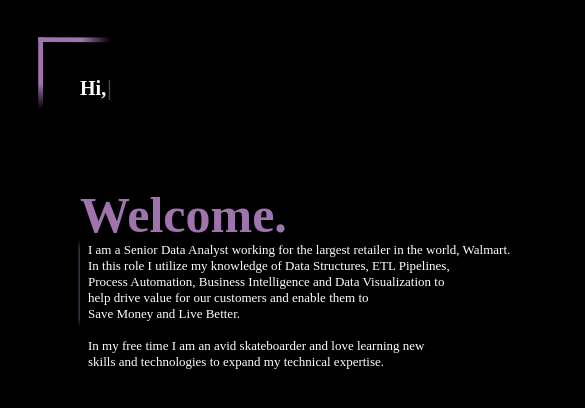
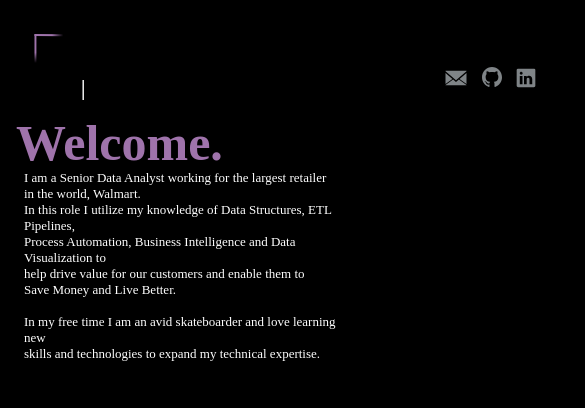
Before and after one commit to dbo-keeganpatton/React.js_personal_site, a React (Create React App) app: page / in a window 390 px wide. Shown: the top 408 px of the page, 585 px wide, since content can reach past the window. Built offline with nearby package versions, Linux system fonts and the light colour scheme; a web font is replaced by a local one.

Commit message:
begin work on responsive layout

```diff
--- a/src/pages/MainPage.css
+++ b/src/pages/MainPage.css
@@ -1,3 +1,4 @@
+
 /******************************
 	  App Style and Fonts
 ******************************/
@@ -26,48 +27,43 @@ body {
 	background-size: cover;
 }
 
-
-
 /******************************
    Top left Border Container
 ******************************/
 .top-left-container {
 	position: absolute;
-	width: 100.0rem;
-	height: 100.0rem;
-	top: 1.0rem;
-	left: 1.0rem;
+	width: 100rem;
+	height: 100rem;
+	top: 1rem;
+	left: 1rem;
 }
 
 .top-left-border {
 	position: absolute;
 	width: 5%;
 	height: auto;
-	top: 1.0rem;
-	left: 1.0rem;
+	top: 1rem;
+	left: 1rem;
 }
 
 .typewriter {
 	font-family: 'CaskaydiaCoveNerdFont';
 	font-size: 10px;
 	position: absolute;
-	left: 4.0rem;
-	top: 3.0rem;
+	left: 4rem;
+	top: 3rem;
 	color: white;
 }
-
-
 
 /******************************
 		     Bio
 ******************************/
 .bio-container {
 	position: absolute;
-	width: 50.0rem;
-	height: 70.0rem;
+	width: 50rem;
+	height: 70rem;
 	top: 9.5rem;
-	left: 5.0rem;
-
+	left: 5rem;
 }
 
 .bio-header {
@@ -94,18 +90,15 @@ body {
 	top: 0.5rem;
 }
 
-
-
 /******************************
 		 Social Links
 ******************************/
 .links-container {
 	position: absolute;
-	width: 5.0rem;
-	height: 5.0rem;
-	top: 3.0rem;
+	width: 5rem;
+	height: 5rem;
+	top: 3rem;
 	left: 60rem;
-
 }
 
 .mail-link {
@@ -113,8 +106,7 @@ body {
 	height: 35.5%;
 	width: auto;
 	left: -2.4rem;
-		top: 1.0rem;
-
+	top: 1rem;
 }
 
 .github-link {
@@ -123,7 +115,6 @@ body {
 	width: auto;
 	left: 0.1rem;
 	top: 1.2rem;
-
 }
 
 .linkedin-link {
@@ -132,28 +123,23 @@ body {
 	width: auto;
 	left: 2rem;
 	top: 1rem;
-
 }
-
-
 
 /******************************
  Bottom Right Border Container
 ******************************/
 .bottom-right-container {
 	position: absolute;
-	width: 100.0rem;
-	height: 100.0rem;
-	top: 20.0rem;
-	left: 56.99rem;
-
+	width: 100rem;
+	height: 100rem;
+	top: 20rem;
+	left: 57rem;
 }
 
 .bottom-right-border {
 	position: absolute;
 	width: 10%;
 	height: auto;
-
 }
 
 .projects-border {
@@ -162,7 +148,6 @@ body {
 	height: auto;
 	bottom: 95rem;
 	right: 105rem;
-
 }
 
 .projects-header {
@@ -196,8 +181,6 @@ body {
 	text-decoration: none;
 }
 
-
-
 .dbt-pipeline {
 	position: absolute;
 	font-family: 'CaskaydiaCoveNerdFont';
@@ -207,7 +190,6 @@ body {
 	left: -15rem;
 	z-index: 1000;
 	text-decoration: none;
-
 }
 
 .retail-pipeline {
@@ -219,5 +201,139 @@ body {
 	left: -15rem;
 	z-index: 1000;
 	text-decoration: none;
+}
 
+/******************************
+		Media Queries
+******************************/
+@media (max-width: 1200px) {
+	.top-left-container, .bottom-right-container {
+		width: 80rem;
+		height: 80rem;
 	}
+
+	.bio-container {
+		width: 40rem;
+		height: 60rem;
+		top: 8rem;
+		left: 4rem;
+	}
+
+	.links-container {
+		left: 50rem;
+	}
+
+	.projects-border {
+		bottom: 85rem;
+		right: 90rem;
+	}
+
+	.projects-header {
+		bottom: 98rem;
+		right: 95rem;
+	}
+
+	.dark-oura, .branch-library, .dbt-pipeline, .retail-pipeline {
+		font-size: 16px;
+		bottom: calc(85rem - (100.5rem - 98.5rem)); /* Adjust for responsive bottom alignment */
+	}
+}
+
+@media (max-width: 992px) {
+	.top-left-container, .bottom-right-container {
+		width: 60rem;
+		height: 60rem;
+	}
+
+	.bio-container {
+		width: 30rem;
+		height: 50rem;
+		top: 7rem;
+		left: 3rem;
+	}
+
+	.links-container {
+		left: 40rem;
+	}
+
+	.projects-border {
+		bottom: 75rem;
+		right: 75rem;
+	}
+
+	.projects-header {
+		bottom: 88rem;
+		right: 80rem;
+	}
+
+	.dark-oura, .branch-library, .dbt-pipeline, .retail-pipeline {
+		font-size: 14px;
+		bottom: calc(75rem - (100.5rem - 98.5rem)); /* Adjust for responsive bottom alignment */
+	}
+}
+
+@media (max-width: 768px) {
+	.top-left-container, .bottom-right-container {
+		width: 50rem;
+		height: 50rem;
+	}
+
+	.bio-container {
+		width: 25rem;
+		height: 40rem;
+		top: 6rem;
+		left: 2rem;
+	}
+
+	.links-container {
+		left: 35rem;
+	}
+
+	.projects-border {
+		bottom: 65rem;
+		right: 65rem;
+	}
+
+	.projects-header {
+		bottom: 78rem;
+		right: 70rem;
+	}
+
+	.dark-oura, .branch-library, .dbt-pipeline, .retail-pipeline {
+		font-size: 12px;
+		bottom: calc(65rem - (100.5rem - 98.5rem)); /* Adjust for responsive bottom alignment */
+	}
+}
+
+@media (max-width: 576px) {
+	.top-left-container, .bottom-right-container {
+		width: 40rem;
+		height: 40rem;
+	}
+
+	.bio-container {
+		width: 20rem;
+		height: 30rem;
+		top: 5rem;
+		left: 1rem;
+	}
+
+	.links-container {
+		left: 30rem;
+	}
+
+	.projects-border {
+		bottom: 55rem;
+		right: 55rem;
+	}
+
+	.projects-header {
+		bottom: 68rem;
+		right: 60rem;
+	}
+
+	.dark-oura, .branch-library, .dbt-pipeline, .retail-pipeline {
+		font-size: 10px;
+		bottom: calc(55rem - (100.5rem - 98.5rem)); /* Adjust for responsive bottom alignment */
+	}
+}
```
Also changed, not shown: 6 other files (tests, documents, lock files or other folders). Lines whose indentation alone changed are shown as unchanged.
